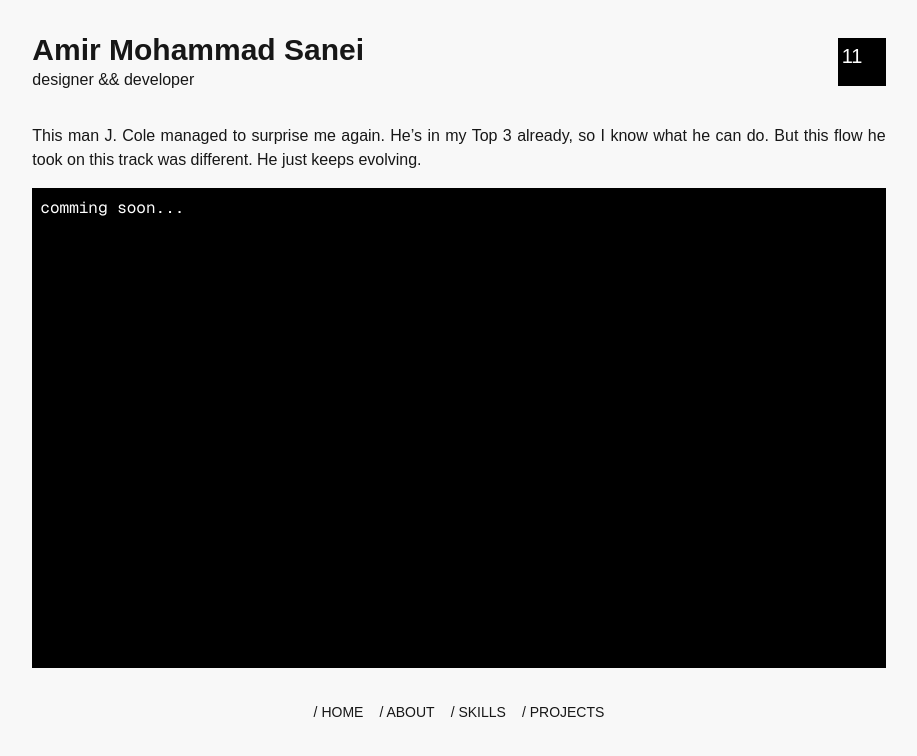
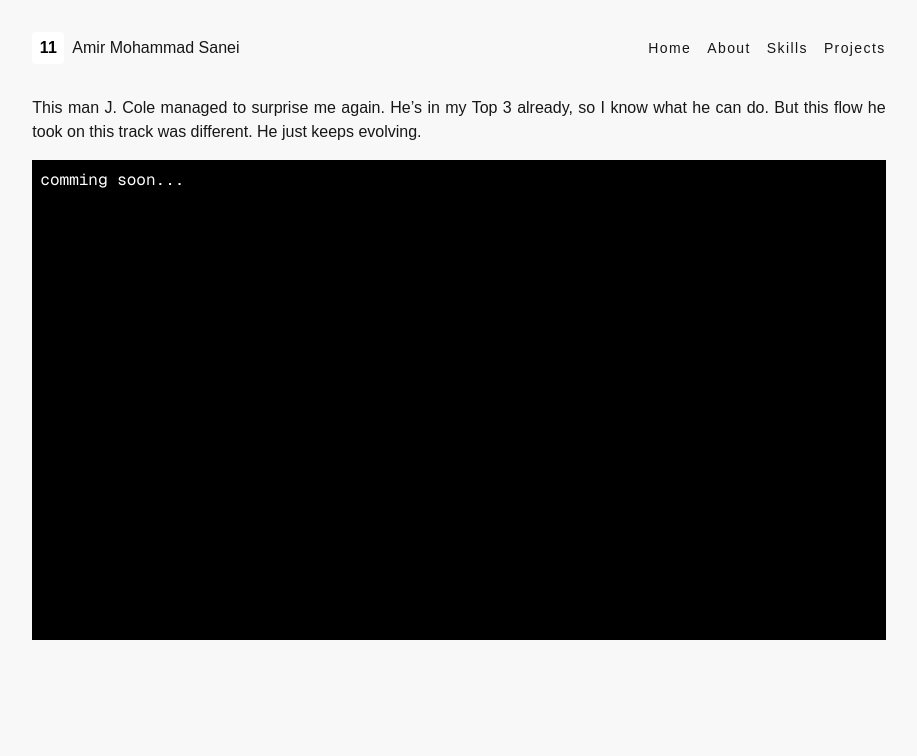
Before and after one commit to amsanei/amsanei.github.io, a Next.js app: page / in a window 1280 px wide. Shown: the top 756 px of the page, without its empty margins (181-1098 px from the left). Built offline with nearby package versions, Linux system fonts and the light colour scheme.

Commit message:
Change layout

```diff
--- a/src/components/layout/Footer.tsx
+++ b/src/components/layout/Footer.tsx
@@ -4,21 +4,7 @@ import Link from "next/link";
 export default function Footer() {
   return (
     <footer className="flex justify-center">
-    <div className="flex gap-4">
-      {LINKS.map((link) => (
-        <div key={link.id}>
-          <Link href={link.href} className="uppercase text-sm">
-            / {link.text}
-          </Link>
-        </div>
-      ))}
-    </div>
+
   </footer>
   )
 }
-const LINKS = [
-    { id: 1, text: "home", href: "/" },
-    { id: 2, text: "about", href: "/about" },
-    { id: 3, text: "skills", href: "/skills" },
-    { id: 4, text: "projects", href: "/projects" },
-  ];
--- a/src/components/layout/Header.tsx
+++ b/src/components/layout/Header.tsx
@@ -1,13 +1,30 @@
-import React from 'react'
+import Link from "next/link";
 
 export default function Header() {
   return (
     <header className="flex justify-between items-center">
-        <div className="flex flex-col">
-          <div className="font-bold text-3xl">Amir Mohammad Sanei</div>
-          <div>designer && developer</div>
+      <div className="flex gap-2 items-center">
+        <div className="size-8 bg-white text-black font-bold flex justify-center items-center rounded">
+          11
         </div>
-        <div className="size-12 bg-black text-white p-1 text-xl">11</div>
-      </header>
-  )
+        <div>Amir Mohammad Sanei</div>
+      </div>
+      <div className="flex gap-4">
+        {LINKS.map((link) => (
+          <div key={link.id}>
+            <Link href={link.href} className=" text-sm letter tracking-widest">
+             {link.text}
+            </Link>
+          </div>
+        ))}
+      </div>
+    </header>
+  );
 }
+
+const LINKS = [
+  { id: 1, text: "Home", href: "/" },
+  { id: 2, text: "About", href: "/about" },
+  { id: 3, text: "Skills", href: "/skills" },
+  { id: 4, text: "Projects", href: "/projects" },
+];
```
